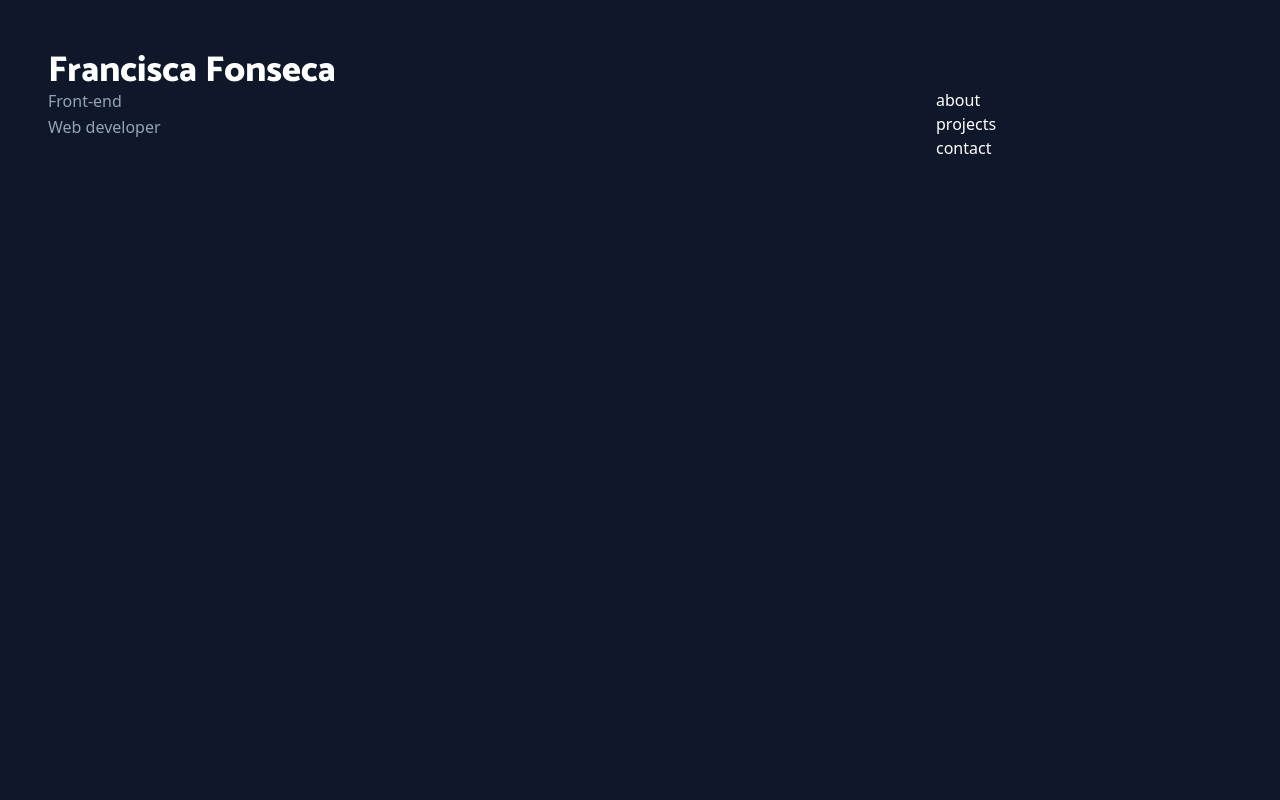
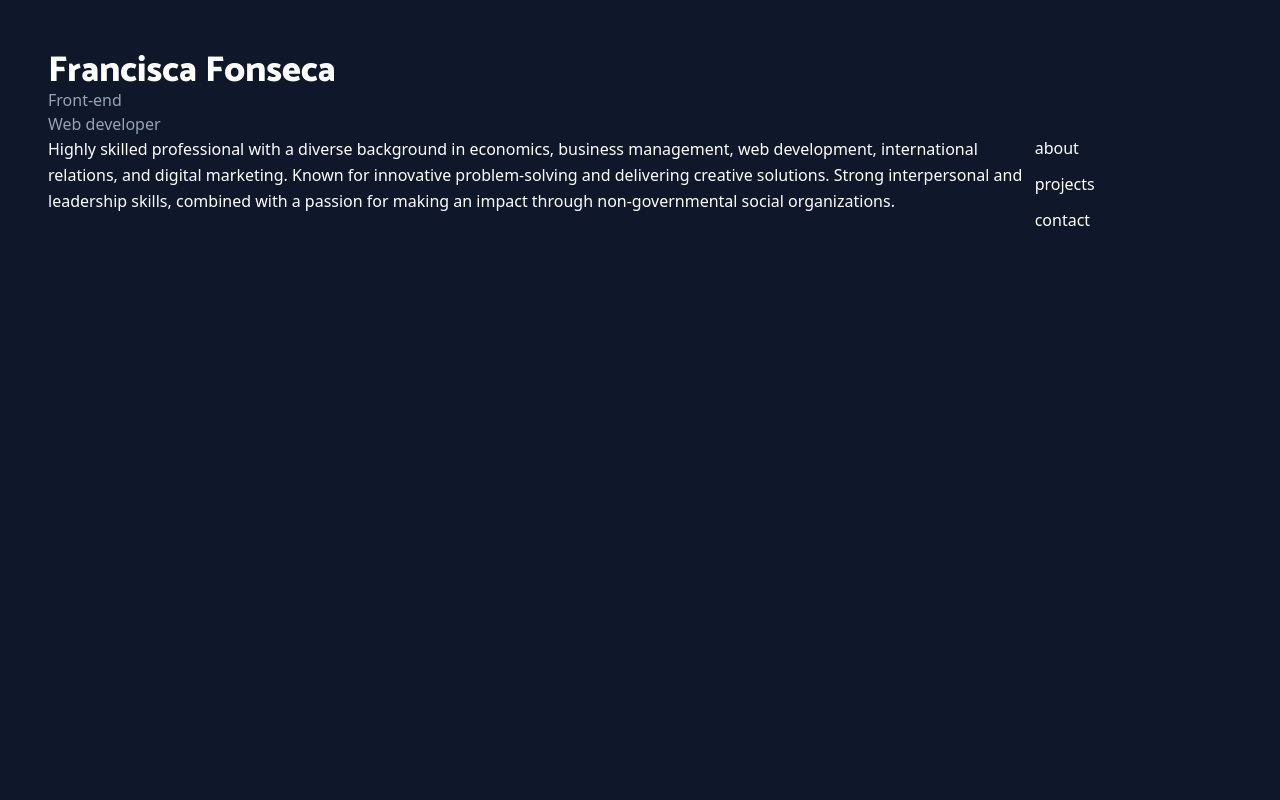
Before and after one commit to kikavlntn/personalWebSite, a Next.js app in the folder nextjs-blog/: page / in a window 1280 px wide. Shown: the top 800 px of the page. Built offline with nearby package versions, Linux system fonts and the light colour scheme.

Commit message:
sticky menu

```diff
--- a/nextjs-blog/src/app/layout.tsx
+++ b/nextjs-blog/src/app/layout.tsx
@@ -14,11 +14,16 @@ export default function RootLayout({
 		<html lang="en">
 			<body className="bg-slate-900 m-12">
 				<header>
-					<div className="text-white text-4xl font-Mosk">Francisca Fonseca</div>
+					<h1 className="text-white text-4xl font-Mosk">Francisca Fonseca</h1>
+					<h2 className="h-full text-slate-400 ">
+						Front-end
+						<br />
+						Web developer
+					</h2>
 				</header>
-				<div className="flex-1 grid grid-cols-[3fr_1fr] w-full">
-					<div className="overflow-y: auto">{children}</div>
-					<div className="col-start-2 bg-slate-900 text-white flex flex-col ">
+				<div className="flex-1 grid grid-cols-[5fr_1fr] w-full">
+					<div className="overflow-y:  ">{children}</div>
+					<div className="col-start-2 bg-slate-900 text-white flex flex-col justify-between h-24 sticky top-10">
 						<a className="no-underline hover:underline" href="">
 							about
 						</a>
--- a/nextjs-blog/src/app/page.tsx
+++ b/nextjs-blog/src/app/page.tsx
@@ -2,10 +2,6 @@ export default function Home() {
 	return (
 		<main className="bg-slate-900 leading-relaxed text-slate-400 grid-cols-2 h-screen">
 			<div className="grid-cols-2 h-full">
-				<div className="h-full">
-					Front-end <br />
-					Web developer
-				</div>
 				<div className="col-span-2 md:col-span-1 text-white h-full">
 					Highly skilled professional with a diverse background in economics,
 					business management, web development, international relations, and
```
